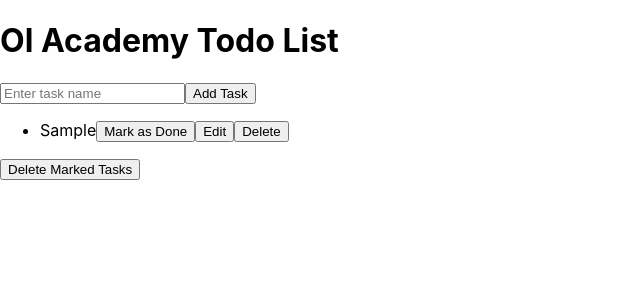
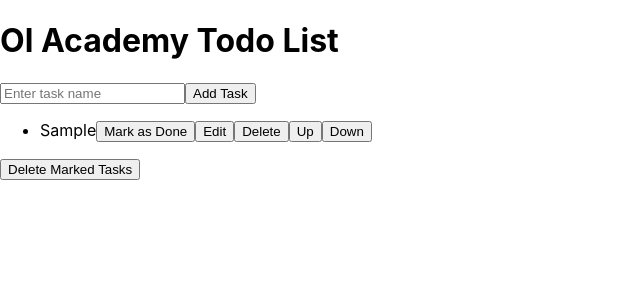
Before and after one commit to NinoPapava/ol-academy-react-todo, a React (Create React App) app: page / in a window 1280 px wide. Both pictures are taken after typing "Sample" into the empty fields and a click on the button "Add Task". Shown: the top 300 px of the page, without its empty margins (0-640 px from the left). Built offline with nearby package versions, Linux system fonts and the light colour scheme.

Commit message:
თითოეული თასქისთვის up / down ღილაკები

```diff
--- a/src/components/TodoList.jsx
+++ b/src/components/TodoList.jsx
@@ -21,6 +21,29 @@ class TodoList extends React.Component {
   handleEditTask = (index, taskName) => {
     this.setState({ editIndex: index, newTaskName: taskName, errorMessage: '' });
   };
+  handleMoveUp = (index) => {
+    const { tasks } = this.props;
+    this.setState({ errorMessage: '' }); // Clear error message
+    if (index > 0) {
+      const updatedTasks = [...tasks];
+      const temp = updatedTasks[index];
+      updatedTasks[index] = updatedTasks[index - 1];
+      updatedTasks[index - 1] = temp;
+      this.props.onMoveTask(updatedTasks);
+    }
+  };
+
+  handleMoveDown = (index) => {
+    const { tasks } = this.props;
+    this.setState({ errorMessage: '' }); // Clear error message
+    if (index < tasks.length - 1) {
+      const updatedTasks = [...tasks];
+      const temp = updatedTasks[index];
+      updatedTasks[index] = updatedTasks[index + 1];
+      updatedTasks[index + 1] = temp;
+      this.props.onMoveTask(updatedTasks);
+    }
+  };
 
 
   render() {
@@ -42,6 +65,8 @@ class TodoList extends React.Component {
                   <button onClick={() => onTaskMarked(task.name)}>Mark as Done</button>
                   <button onClick={() => this.handleEditTask(index, task.name)}>Edit</button>
                   <button onClick={() => onDeleteTask(task.name)}>Delete</button>
+                  <button onClick={() => this.handleMoveUp(index)}>Up</button>
+                  <button onClick={() => this.handleMoveDown(index)}>Down</button>
                 </>
               )}
             </li>
--- a/src/components/TodoWrapper.jsx
+++ b/src/components/TodoWrapper.jsx
@@ -48,6 +48,10 @@ class TodoWrapper extends Component {
     this.setState({ tasks: updatedTasks });
   };
 
+  handleMoveTask = (updatedTasks) => {
+    this.setState({ tasks: updatedTasks, errorMessage: '' });
+  };
+
 
   render() {
     const { tasks, errorMessage } = this.state;
@@ -61,6 +65,7 @@ class TodoWrapper extends Component {
           onDeleteTask={this.handleDeleteTask}
           onTaskMarked={this.handleTaskMarked}
           onEditTask={this.handleEditTask}
+          onMoveTask={this.handleMoveTask}
         />
         <button onClick={() => this.setState({ tasks: tasks.filter(task => !task.isDone) })}>Delete Marked Tasks</button>
       </div>
```
